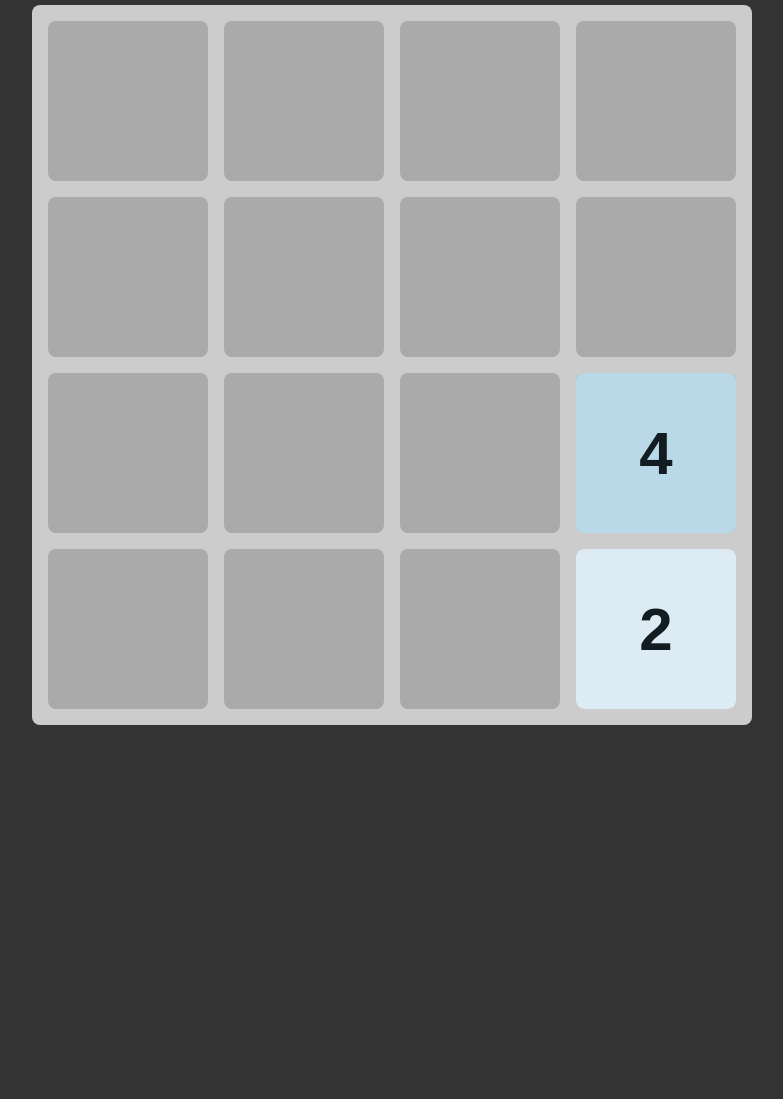
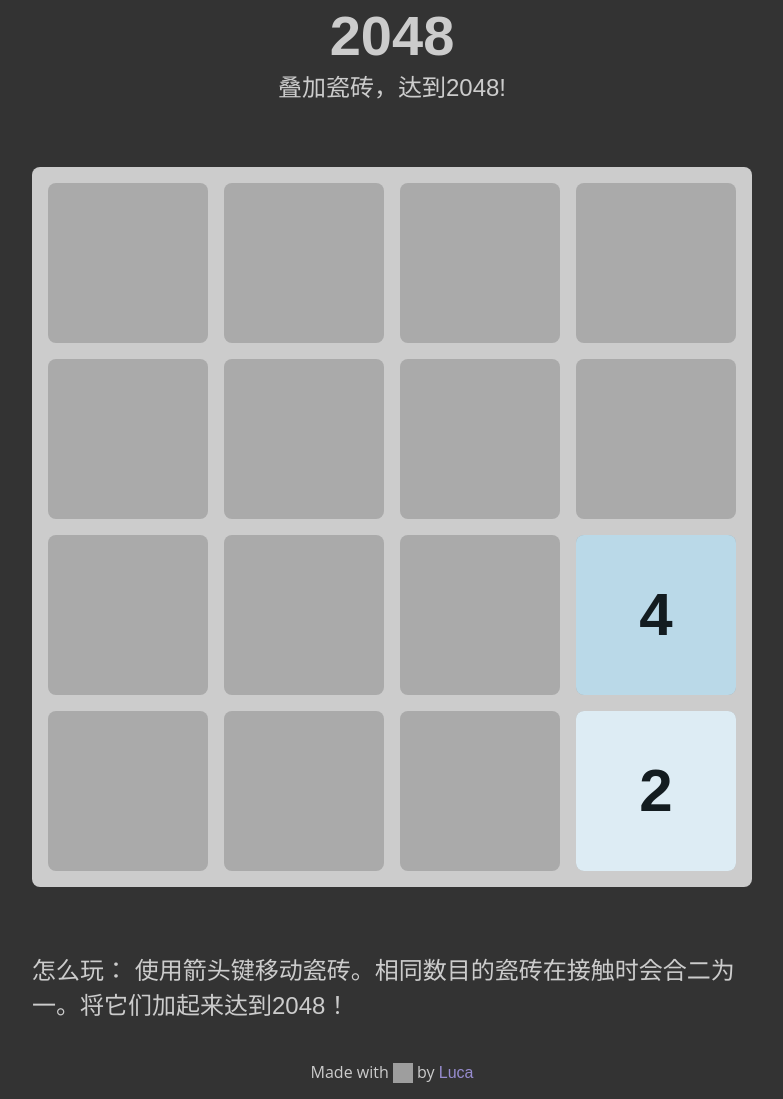
Before and after one commit to marslavish/2048-clone, a plain HTML site: page index.html in a window 1280 px wide. Shown: the part 35-1134 px from the top of the page, without its empty margins (248-1031 px from the left). Before the commit the page ends 800 px from the top, so only its background shows below. Drawn offline with Linux system fonts and the light colour scheme; grey boxes are pictures that could not be loaded.

Commit message:
add header and footer content

```diff
--- a/index.html
+++ b/index.html
@@ -9,6 +9,18 @@
     <script src="script.js" type="module"></script>
   </head>
   <body>
+    <h1 class="title">2048</h1>
+    <p class="subtitle">叠加瓷砖，达到2048!</p>
     <div id="game-board"></div>
+
+    <p class="tips">怎么玩： 使用箭头键移动瓷砖。相同数目的瓷砖在接触时会合二为一。将它们加起来达到2048！</p>
+
+    <p class="footer-heart">
+      Made with
+      <g-emoji class="g-emoji" alias="heart" fallback-src="https://github.githubassets.com/images/icons/emoji/unicode/2764.png">
+        <img class="emoji" alt="heart" height="20" width="20" src="https://github.githubassets.com/images/icons/emoji/unicode/2764.png"
+      /></g-emoji>
+      by <a href="https://github.com/marslavish" target="_blank">Luca</a>
+    </p>
   </body>
 </html>
--- a/styles.css
+++ b/styles.css
@@ -8,12 +8,34 @@
 body {
   background-color: #333;
   display: flex;
+  flex-direction: column;
   justify-content: center;
   align-items: center;
-  height: 100vh;
-  margin: 0;
+  margin: 0 auto;
   font-size: 7.5vmin;
+  width: 90vmin;
 }
+
+/*
+ * TITLE
+ */
+
+.title {
+  color: #ccc;
+  margin-bottom: 0;
+  font-size: 7vmin;
+}
+
+.subtitle {
+  color: #ccc;
+  font-size: 3vmin;
+  margin-top: 0;
+  margin-bottom: 8vmin;
+}
+
+/*
+ * GAME BOARD
+ */
 
 #game-board {
   display: grid;
@@ -24,6 +46,7 @@ body {
   border-radius: 1vmin;
   padding: var(--cell-gap);
   position: relative;
+  margin-bottom: 5vmin;
 }
 
 .cell {
@@ -39,7 +62,6 @@ body {
   width: var(--cell-size);
   height: var(--cell-size);
   border-radius: 1vmin;
-  background-color: yellow;
   top: calc(var(--y) * (var(--cell-size) + var(--cell-gap)) + var(--cell-gap));
   left: calc(var(--x) * (var(--cell-size) + var(--cell-gap)) + var(--cell-gap));
   font-weight: bold;
@@ -55,3 +77,37 @@ body {
     transform: scale(0);
   }
 }
+
+/*
+ * FOOTER
+ */
+
+.tips {
+  font-size: 3vmin;
+  color: #ccc;
+}
+
+.footer-heart {
+  text-align: center;
+  font-family: open sans, sans-serif;
+  font-size: 2vmin;
+  color: #ccc;
+}
+
+.footer-heart a {
+  /* border-bottom: 1px solid hsl(250, 41%, 68%); */
+  color: hsl(250, 41%, 68%);
+  padding-bottom: 0.25em;
+  text-decoration: none;
+}
+
+.footer-heart a:hover {
+  color: #2196f3;
+  border-bottom: 0;
+  padding-bottom: 0.3em;
+  text-decoration: none;
+}
+
+.emoji {
+  vertical-align: middle;
+}
```
